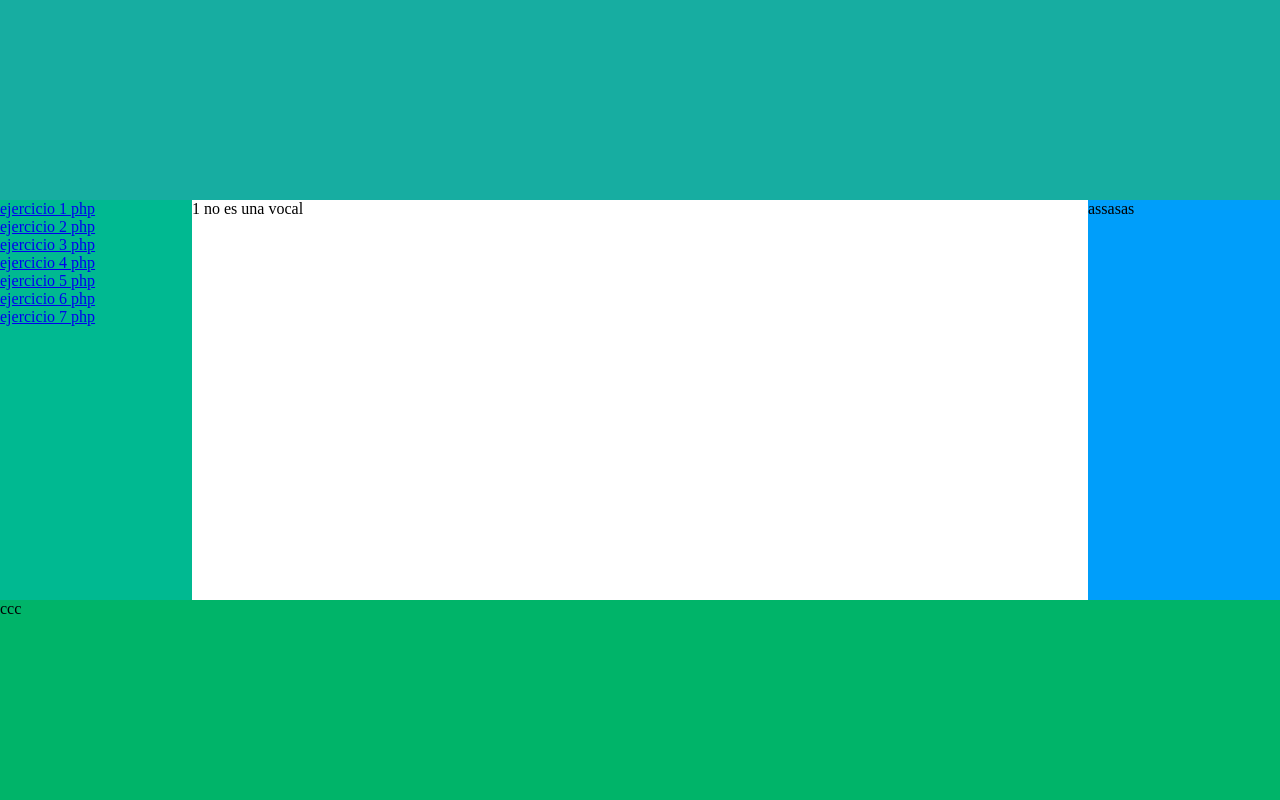
After one commit to Alardrian/DWC, a PHP site: page /plantilla/6_variableURL.php?vocal=1 in a window 1280 px wide. The commit adds this page. Run offline with PHP 8.4, Linux system fonts and the light colour scheme.

Commit message:
variableURL 11oct

```diff
--- /dev/null
+++ b/DWS/Tema1/plantilla/6_variableURL.php
@@ -0,0 +1,54 @@
+<html>
+<head>
+    <title>Esto es el titulo</title>
+    <link rel="stylesheet" href="style.css">
+</head>
+<body>
+    <div class="contenedor">
+        <div class="primera_caja">
+        </div>
+        <div class="segunda_caja">
+
+            <div class="primera_columna">
+                <ul>
+                    <a href="0_hola_mundo.php"><li>ejercicio 1 php</li></a>
+                    <a href="1_hola_mundo.php"><li>ejercicio 2 php</li></a>
+                    <a href="2_variables_y_tipos.php"><li>ejercicio 3 php</li></a>
+                    <a href="3_arrays_bucles.php"><li>ejercicio 4 php</li></a>
+                    <a href="4_constantes.php"><li>ejercicio 5 php</li></a>
+                    <a href="5_variables_super_globales.php"><li>ejercicio 6 php</li></a>
+                    <a href="6_variableURL.php"><li>ejercicio 7 php</li></a>
+                </ul>
+
+            </div>
+            <div class="segunda_columna">
+
+                <?php
+
+                    ini_set('display errors', 'On');
+                    ini_set('html errors', 0);
+
+                    $_GET['vocal'];
+
+                    $vocales = ['a','e,','i','o','u'];
+
+                    if (empty($_GET)){
+                        echo 'no has puesto parametro';
+                    }
+                    else{
+                        if (in_array(strtolower($_GET['vocal']),$vocales)){
+                            echo $_GET['vocal'] . " es una vocal";
+                        }
+                        else{
+                            echo $_GET['vocal'] . " no es una vocal";
+                        }
+                    }
+                ?>
+
+            </div>
+            <div class="tercera_columna">assasas</div>
+        </div>
+        <div class="tercera_caja">ccc</div>
+    <div>
+</body>
+</html>
--- a/DWS/Tema1/plantilla/index.php
+++ b/DWS/Tema1/plantilla/index.php
@@ -17,6 +17,7 @@
                     <a href="3_arrays_bucles.php"><li>ejercicio 4 php</li></a>
                     <a href="4_constantes.php"><li>ejercicio 5 php</li></a>
                     <a href="5_variables_super_globales.php"><li>ejercicio 6 php</li></a>
+                    <a href="6_variableURL.php"><li>ejercicio 7 php</li></a>
                 </ul>
 
             </div>
```
